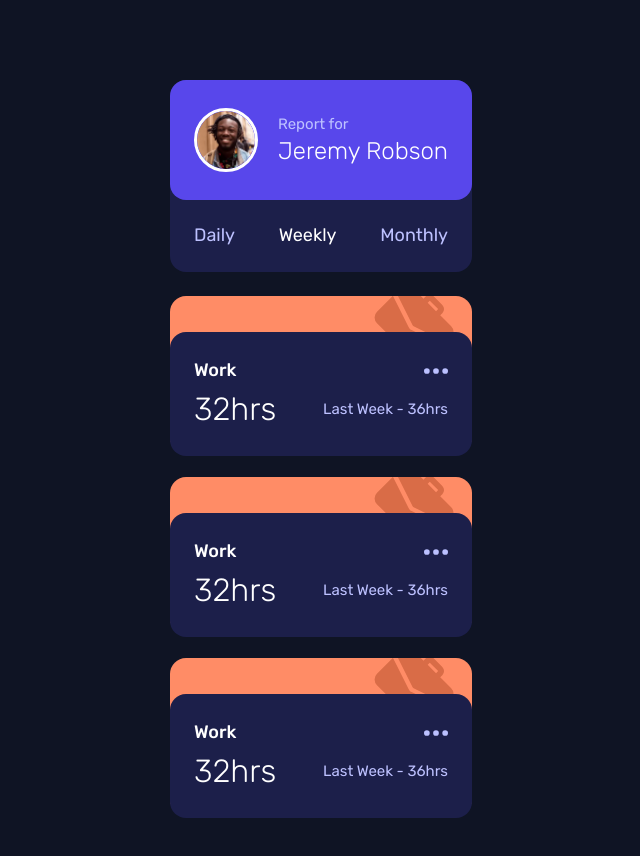
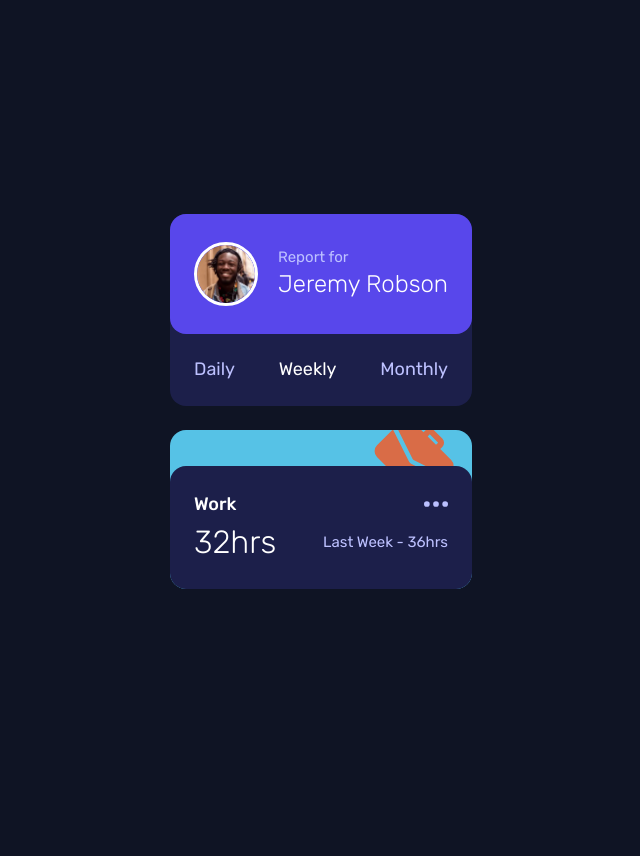
Before and after one commit to DarkstarXDD/time-tracking-dashboard, a website built with Vite: page index.html in a window 1280 px wide. Both pictures are taken after a click on the tab "Weekly". Shown: the whole page, without its empty margins (319-959 px from the left). After the commit the page ends 800 px from the top, so only its background shows below. Built offline with nearby package versions, Linux system fonts and the light colour scheme.

Commit message:
feat: display panel that corresponds to tab button

```diff
--- a/index.html
+++ b/index.html
@@ -66,7 +66,6 @@
             <li>
               <button
                 role="tab"
-                aria-selected="true"
                 id="tab-1"
                 data-tab="1"
                 class="tab-button text-preset-2 text-purple-light outline-white aria-selected:text-white"
@@ -78,7 +77,6 @@
             <li>
               <button
                 role="tab"
-                aria-selected="false"
                 id="tab-2"
                 data-tab="2"
                 class="tab-button text-preset-2 text-purple-light outline-white aria-selected:text-white"
@@ -90,7 +88,6 @@
             <li>
               <button
                 role="tab"
-                aria-selected="false"
                 id="tab-3"
                 data-tab="3"
                 class="tab-button text-preset-2 text-purple-light outline-white aria-selected:text-white"
@@ -105,8 +102,10 @@
           role="tabpanel"
           aria-labelledby="tab-1"
           id="panel-1"
-          class="grid gap-6"
+          class="panel"
         >
+          <ul class="grid gap-6">
+            <li>
               <div
                 style="background-image: url(/assets/images/icon-work.svg)"
                 class="card bg-orange pt-9 rounded-2xl bg-no-repeat bg-[length:5rem_5rem] bg-[right_8%_top_-14%]"
@@ -136,21 +135,28 @@
                   </div>
                   <div class="flex justify-between items-center">
                     <p class="text-preset-5">32hrs</p>
-                <p class="text-preset-1 text-purple-light">Last Week - 36hrs</p>
+                    <p class="text-preset-1 text-purple-light">
+                      Last Week - 36hrs
+                    </p>
                   </div>
                 </div>
               </div>
+            </li>
+          </ul>
         </section>
 
         <section
           role="tabpanel"
           aria-labelledby="tab-2"
           id="panel-2"
-          class="grid gap-6"
+          class="panel"
+          hidden
         >
+          <ul class="grid gap-6">
+            <li>
               <div
                 style="background-image: url(/assets/images/icon-work.svg)"
-            class="card bg-orange pt-9 rounded-2xl bg-no-repeat bg-[length:5rem_5rem] bg-[right_8%_top_-14%]"
+                class="card bg-aqua pt-9 rounded-2xl bg-no-repeat bg-[length:5rem_5rem] bg-[right_8%_top_-14%]"
               >
                 <div
                   class="grid gap-2 mb-[-3px] px-6 py-7 bg-purple-dark rounded-2xl"
@@ -177,21 +183,28 @@
                   </div>
                   <div class="flex justify-between items-center">
                     <p class="text-preset-5">32hrs</p>
-                <p class="text-preset-1 text-purple-light">Last Week - 36hrs</p>
+                    <p class="text-preset-1 text-purple-light">
+                      Last Week - 36hrs
+                    </p>
                   </div>
                 </div>
               </div>
+            </li>
+          </ul>
         </section>
 
         <section
           role="tabpanel"
           aria-labelledby="tab-3"
           id="panel-3"
-          class="grid gap-6"
+          class="panel"
+          hidden
         >
+          <ul class="grid gap-6">
+            <li>
               <div
                 style="background-image: url(/assets/images/icon-work.svg)"
-            class="card bg-orange pt-9 rounded-2xl bg-no-repeat bg-[length:5rem_5rem] bg-[right_8%_top_-14%]"
+                class="card bg-red pt-9 rounded-2xl bg-no-repeat bg-[length:5rem_5rem] bg-[right_8%_top_-14%]"
               >
                 <div
                   class="grid gap-2 mb-[-3px] px-6 py-7 bg-purple-dark rounded-2xl"
@@ -218,10 +231,14 @@
                   </div>
                   <div class="flex justify-between items-center">
                     <p class="text-preset-5">32hrs</p>
-                <p class="text-preset-1 text-purple-light">Last Week - 36hrs</p>
+                    <p class="text-preset-1 text-purple-light">
+                      Last Week - 36hrs
+                    </p>
                   </div>
                 </div>
               </div>
+            </li>
+          </ul>
         </section>
       </div>
     </main>
--- a/src/main.ts
+++ b/src/main.ts
@@ -1,6 +1,10 @@
 const tabButtons = document.body.querySelectorAll<HTMLElement>(".tab-button")
+const tabPanels = document.body.querySelectorAll<HTMLElement>(".panel")
 let currentTabIndex = 0
 const numOfTabs = tabButtons.length
+
+// Since currentTabIndex = 0 (see above), on page load the first tab and panel will be selected.
+handleTabSelect()
 
 tabButtons.forEach((tabButton, index) => {
   tabButton.addEventListener("keydown", (event) => {
@@ -72,12 +76,13 @@ function selectNextTab() {
 
 function handleTabSelect() {
   tabButtons.forEach((tabButton, index) => {
-    if (index === currentTabIndex) {
-      tabButton.setAttribute("aria-selected", "true")
-      tabButton.setAttribute("tabindex", "0")
-    } else {
-      tabButton.setAttribute("aria-selected", "false")
-      tabButton.setAttribute("tabindex", "-1")
+    const isCurrentTabSelected = index === currentTabIndex
+
+    tabButton.setAttribute("aria-selected", isCurrentTabSelected.toString())
+    tabButton.setAttribute("tabindex", isCurrentTabSelected ? "0" : "-1")
+
+    if (tabPanels[index]) {
+      tabPanels[index].hidden = !isCurrentTabSelected
     }
   })
 }
```
Lines whose indentation alone changed are shown as unchanged.
